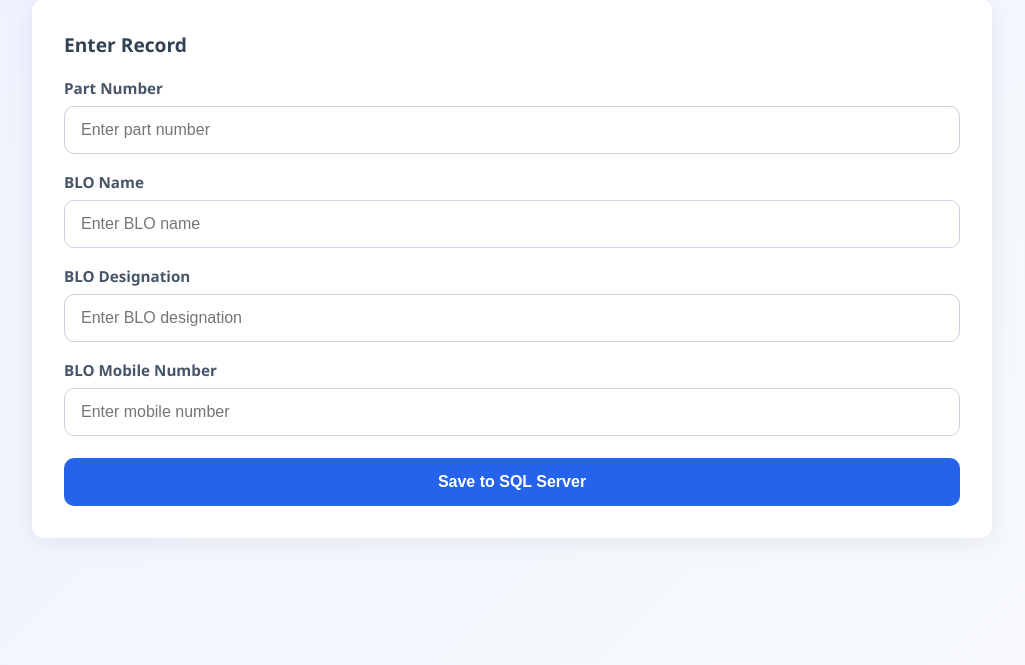
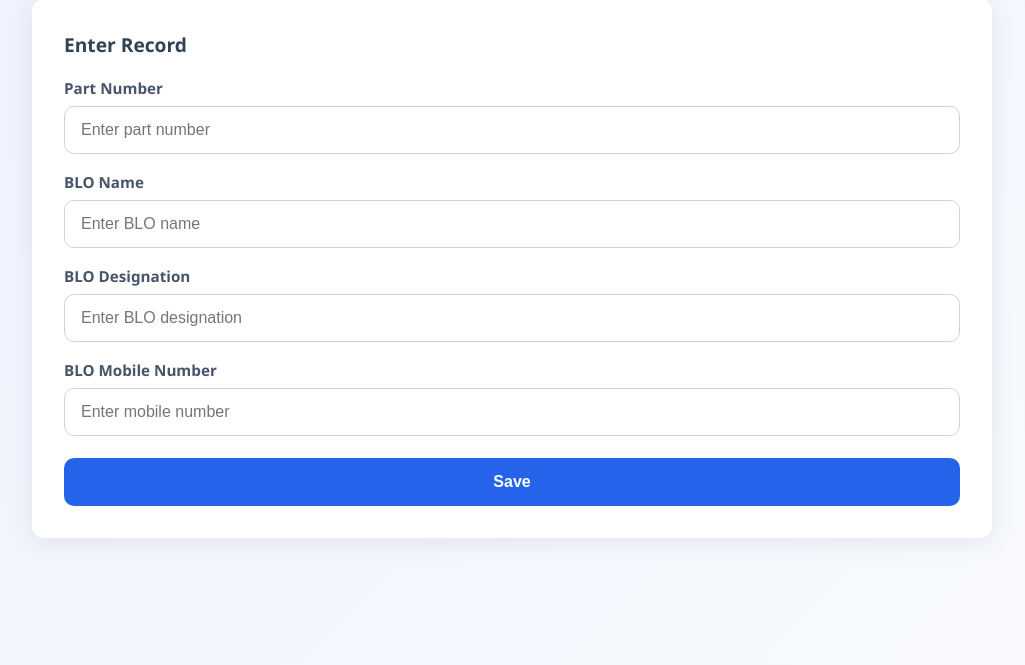
Before and after one commit to Ramanan0310/data, a Flask app: page / in a window 1280 px wide. Shown: the part 107-772 px from the top of the page, without its empty margins (128-1153 px from the left). Run offline with Flask 3, Linux system fonts and the light colour scheme.

Commit message:
added button name

```diff
--- a/templates/index.html
+++ b/templates/index.html
@@ -58,7 +58,7 @@
     >
   </div>
 
-  <button type="submit" class="btn btn-primary btn-block">Save to SQL Server</button>
+  <button type="submit" class="btn btn-primary btn-block">Save</button>
 </form>
 {% endblock %}
 
```
